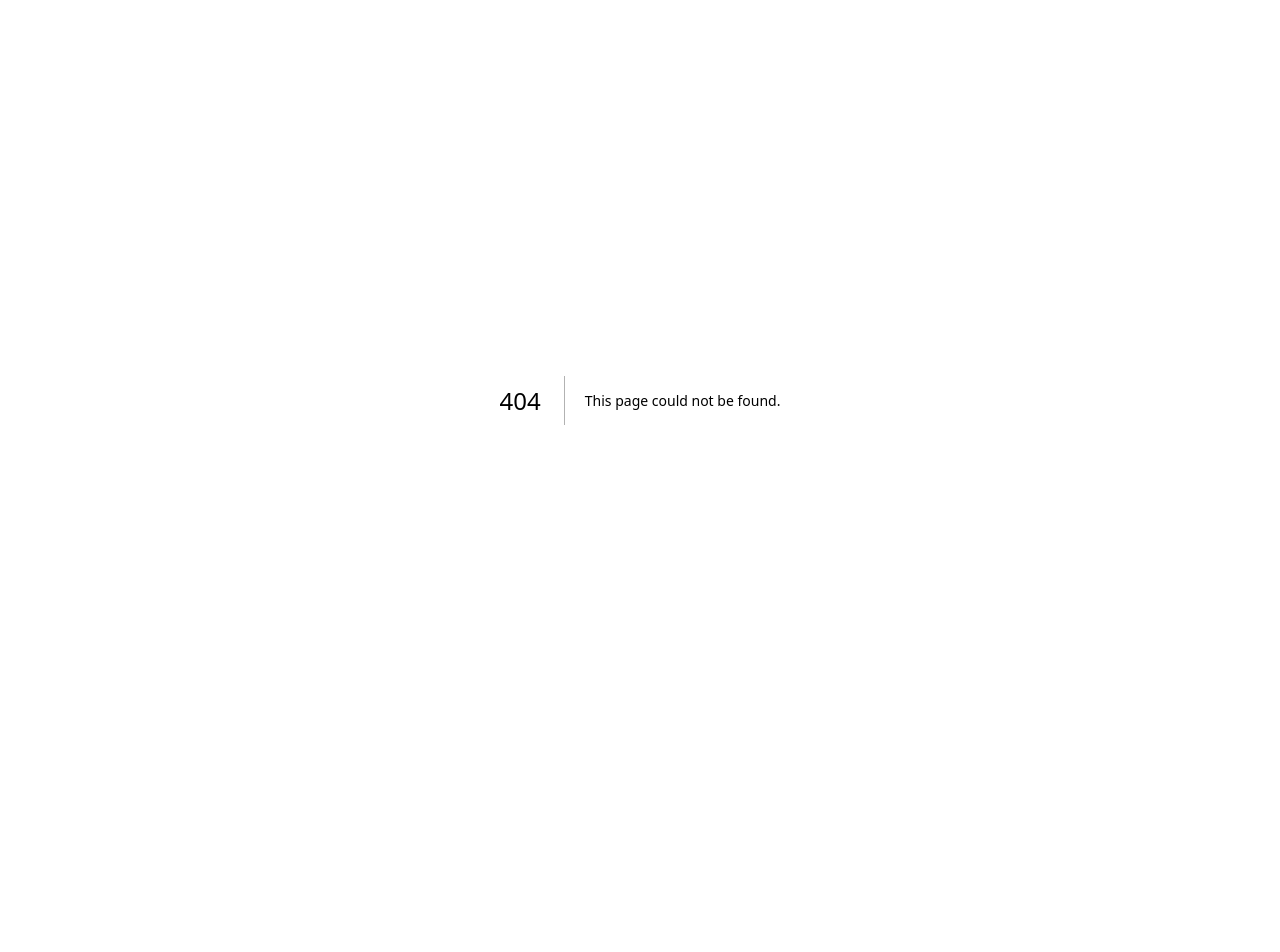
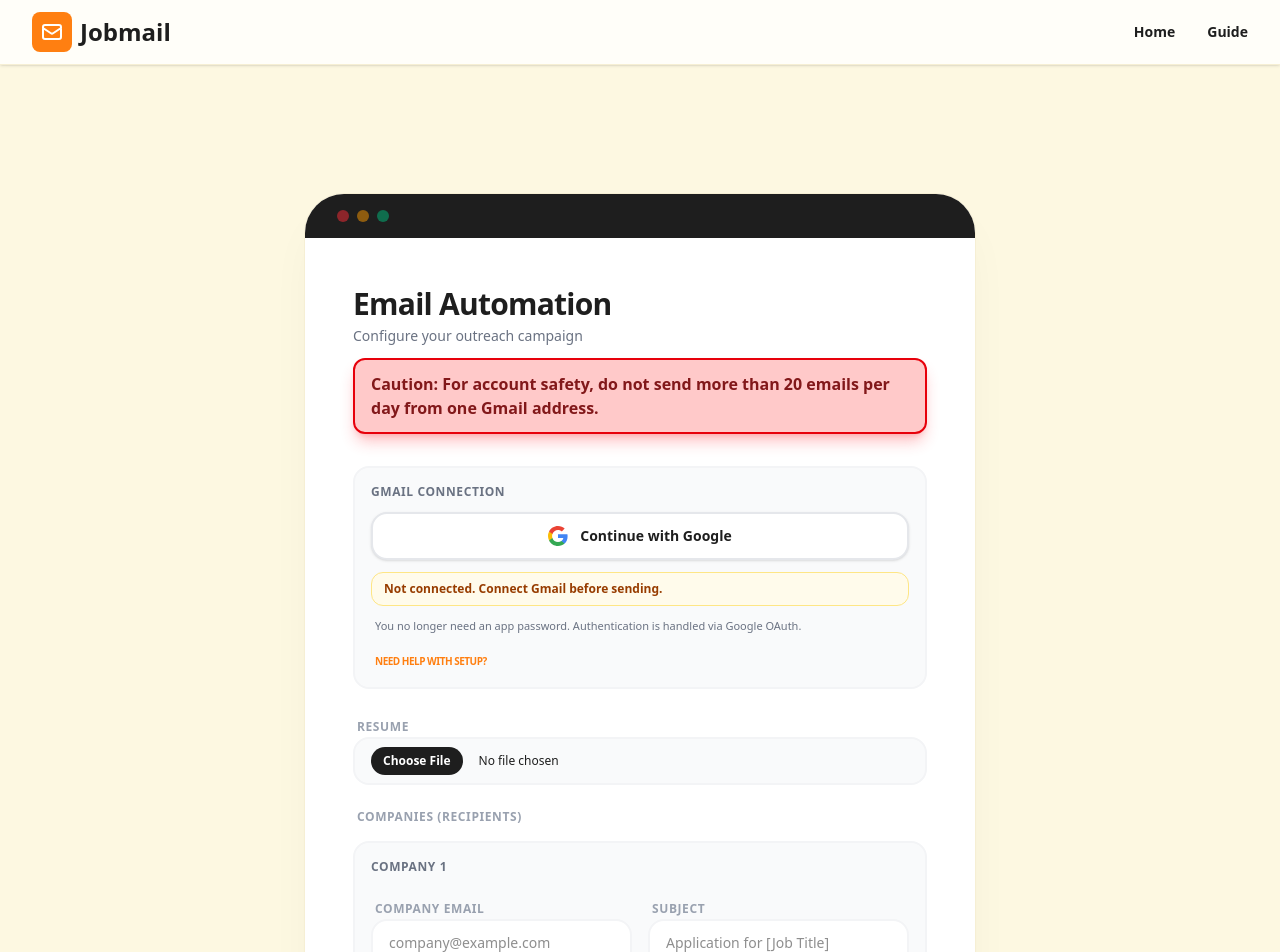
Before and after one commit to AbdurRahim-cmd/Jobmail-frontend, a Next.js app: page /form in a window 1280 px wide. Before the commit this address had no page. Shown: the top 952 px of the page. Before the commit the page ends 800 px from the top, so only its background shows below. Built offline with nearby package versions, Linux system fonts and the light colour scheme; no server answers.

Commit message:
Attached G Oauth Button

```diff
--- a/src/app/form.js
+++ b/src/app/form.js
@@ -2,14 +2,16 @@
 
 import { useState, useEffect } from "react";
 import { useForm, useFieldArray } from "react-hook-form";
-import axios from "axios";
 import Link from "next/link";
 
 export default function SimpleForm() {
+  const API_URL = process.env.NEXT_PUBLIC_API_URL || "http://localhost:5000";
   const [isSubmitting, setIsSubmitting] = useState(false);
   const [statusMessage, setStatusMessage] = useState(null);
   const [dailyCount, setDailyCount] = useState(0);
   const [submittingCompanyCount, setSubmittingCompanyCount] = useState(0);
+  const [authEmail, setAuthEmail] = useState("");
+  const [hasToken, setHasToken] = useState(false);
 
   const {
     register,
@@ -44,7 +46,7 @@ export default function SimpleForm() {
   });
 
   const dailyLimit = 20;
-  const maxCompanies = 10;
+  const maxCompanies = 20;
 
   useEffect(() => {
     if (typeof window === "undefined") return;
@@ -75,10 +77,61 @@ export default function SimpleForm() {
     }
   }, []);
 
+  useEffect(() => {
+    if (typeof window === "undefined") return;
+
+    const url = new URL(window.location.href);
+    const tokenFromQuery = url.searchParams.get("token");
+    const emailFromQuery = url.searchParams.get("email");
+    const hashParams = new URLSearchParams(url.hash.replace(/^#/, ""));
+    const tokenFromHash = hashParams.get("token");
+    const emailFromHash = hashParams.get("email");
+
+    const token = tokenFromQuery || tokenFromHash;
+    const email = emailFromQuery || emailFromHash;
+
+    if (token) {
+      sessionStorage.setItem("token", token);
+      setHasToken(true);
+      if (email) {
+        sessionStorage.setItem("authEmail", email);
+        setAuthEmail(email);
+      }
+
+      // Clean token/email from URL after storing.
+      url.searchParams.delete("token");
+      url.searchParams.delete("email");
+      url.hash = "";
+      window.history.replaceState({}, "", `${url.pathname}${url.search}`);
+
+      setStatusMessage({
+        type: "success",
+        text: "Gmail connected successfully.",
+      });
+      return;
+    }
+
+    const storedToken = sessionStorage.getItem("token");
+    const storedEmail = sessionStorage.getItem("authEmail");
+    setHasToken(Boolean(storedToken));
+    setAuthEmail(storedEmail || "");
+  }, []);
+
   const isDailyLimitReached = dailyCount >= dailyLimit;
 
   const onSubmit = async (data) => {
     setStatusMessage(null);
+
+    const token =
+      typeof window !== "undefined" ? sessionStorage.getItem("token") : null;
+
+    if (!token) {
+      setStatusMessage({
+        type: "error",
+        text: "Please connect Gmail first.",
+      });
+      return;
+    }
 
     const emailsThisBatch = Array.isArray(data.companies)
       ? data.companies.length
@@ -111,39 +164,32 @@ export default function SimpleForm() {
       const commonResumeFile =
         data.commonResume && data.commonResume[0] ? data.commonResume[0] : null;
 
-      // 🔥 Prepare companies (NO file here)
-      const companies = data.companies.map((company) => ({
-        email: company.email,
+      const emails = data.companies.map((company) => ({
+        to: company.email,
         subject: company.subject,
-        message: company.message,
+        body: company.message,
       }));
 
-      // 🔥 Create FormData
       const formData = new FormData();
 
-      formData.append("senderEmail", data.senderEmail);
-      formData.append("senderPassword", data.senderPassword);
-
-      // file
       if (commonResumeFile) {
         formData.append("resume", commonResumeFile);
       }
 
-      // IMPORTANT: stringify companies
-      formData.append("companies", JSON.stringify(companies));
+      formData.append("emails", JSON.stringify(emails));
 
-      // 🔥 API call
-      const response = await axios.post(
-        "http://localhost:5000/send-email",
-        formData,
-        {
+      const response = await fetch(`${API_URL}/mail/send`, {
+        method: "POST",
         headers: {
-            "Content-Type": "multipart/form-data",
+          Authorization: `Bearer ${token}`,
         },
-        },
-      );
+        body: formData,
+      });
 
-      console.log("Success:", response.data);
+      const responseData = await response.json().catch(() => ({}));
+      if (!response.ok) {
+        throw new Error(responseData.message || "Failed to send emails");
+      }
 
       // Update daily usage counter in localStorage
       const emailsSent = emailsThisBatch;
@@ -165,7 +211,7 @@ export default function SimpleForm() {
 
       setStatusMessage({
         type: "success",
-        text: "Emails sent successfully!",
+        text: responseData.message || "Emails sent successfully",
       });
 
       reset();
@@ -174,7 +220,7 @@ export default function SimpleForm() {
 
       setStatusMessage({
         type: "error",
-        text: "Failed to send emails",
+        text: error.message || "Failed to send emails",
       });
     } finally {
       setIsSubmitting(false);
@@ -184,6 +230,37 @@ export default function SimpleForm() {
   const isValidEmail = (email) => {
     const emailRegex = /^[^\s@]+@[^\s@]+\.[^\s@]+$/;
     return emailRegex.test(email);
+  };
+
+  const handleGoogleClick = async () => {
+    setStatusMessage(null);
+    if (typeof window === "undefined") return;
+
+    try {
+      const response = await fetch(`${API_URL}/auth/google`);
+      const data = await response.json();
+      if (data.redirect) {
+        window.location.href = data.redirect;
+      }
+    } catch (error) {
+      console.error("Error initiating Google authentication:", error);
+      setStatusMessage({
+        type: "error",
+        text: "Failed to initiate Google authentication",
+      });
+    }
+  };
+
+  const handleDisconnect = () => {
+    if (typeof window === "undefined") return;
+    sessionStorage.removeItem("token");
+    sessionStorage.removeItem("authEmail");
+    setHasToken(false);
+    setAuthEmail("");
+    setStatusMessage({
+      type: "success",
+      text: "Disconnected Gmail session on this browser.",
+    });
   };
 
   return (
@@ -202,60 +279,62 @@ export default function SimpleForm() {
       </div>
 
       <form onSubmit={handleSubmit(onSubmit)} className="space-y-6">
-        <div className="grid grid-cols-1 md:grid-cols-2 gap-6">
-          {/* Field 1: Email */}
-          <div className="space-y-2">
-            <label
-              htmlFor="Email"
-              className="text-xs font-bold uppercase tracking-wider text-gray-400 ml-1"
+        <div className="space-y-3 rounded-2xl border-2 border-gray-100 bg-gray-50 p-4">
+          <div className="flex items-center justify-between gap-3">
+            <p className="text-xs font-bold uppercase tracking-wider text-gray-500">
+              Gmail Connection
+            </p>
+            {hasToken && (
+              <button
+                type="button"
+                onClick={handleDisconnect}
+                className="text-[10px] font-black text-red-500 uppercase tracking-tighter hover:underline"
               >
-              Sender Email
-            </label>
-            <input
-              id="Email"
-              type="email"
-              placeholder="your.email@gmail.com"
-              {...register("senderEmail", { required: "Email is required" })}
-              className="block w-full rounded-2xl border-2 border-gray-100 bg-gray-50 px-4 py-3 text-sm font-medium transition-all focus:border-[#FF7F11] focus:bg-white focus:outline-none focus:ring-4 focus:ring-[#FF7F11]/10"
-            />
-            {errors.senderEmail && (
-              <p className="text-[10px] font-bold text-red-500 ml-1">
-                {errors.senderEmail.message}
-              </p>
+                Disconnect
+              </button>
             )}
           </div>
 
-          {/* Field 2: Password */}
-          <div className="space-y-2">
-            <div className="flex justify-between items-center ml-1">
-              <label
-                htmlFor="Password"
-                className="text-xs font-bold uppercase tracking-wider text-gray-400"
+          <button
+            type="button"
+            onClick={handleGoogleClick}
+            aria-label="Continue with Google"
+            className="inline-flex w-full items-center justify-center gap-3 rounded-2xl border-2 border-gray-200 bg-white px-6 py-3 text-sm font-semibold text-[#1E1E1E] shadow-sm transition-all hover:border-gray-300 hover:bg-gray-50 active:scale-[0.99] focus:outline-none focus:ring-4 focus:ring-[#FF7F11]/20"
           >
-                App Password
-              </label>
+            <svg className="h-5 w-5" viewBox="0 0 18 18" aria-hidden="true">
+              <path fill="#4285F4" d="M17.64 9.2045c0-.6382-.0573-1.2518-.1636-1.8409H9v3.4818h4.8436a4.1402 4.1402 0 0 1-1.7972 2.7164v2.2582h2.9089c1.7026-1.5673 2.6847-3.8764 2.6847-6.6155z" />
+              <path fill="#34A853" d="M9 18c2.43 0 4.4673-.8064 5.9564-2.1791l-2.9089-2.2582c-.8064.54-1.8368.8591-3.0475.8591-2.3433 0-4.3275-1.5827-5.0351-3.7109H.9573v2.332c1.481 2.9418 4.5273 4.9571 8.0427 4.9571z" />
+              <path fill="#FBBC05" d="M3.9649 10.7109A5.4097 5.4097 0 0 1 3.6832 9c0-.5932.1019-1.1709.2817-1.7109v-2.332H.9573A8.9957 8.9957 0 0 0 0 9c0 1.4523.3482 2.8273.9573 4.0438l3.0076-2.3329z" />
+              <path fill="#EA4335" d="M9 3.5782c1.3214 0 2.5078.4541 3.4405 1.3459l2.5805-2.5805C13.4636.8918 11.4264 0 9 0 5.4846 0 2.4382 2.0155.9573 4.9573l3.0076 2.332c.7077-2.1282 2.6918-3.7109 5.0351-3.7109z" />
+            </svg>
+            Continue with Google
+          </button>
+
+          <p
+            className={`text-xs font-semibold rounded-xl px-3 py-2 border ${
+              hasToken
+                ? "text-emerald-700 bg-emerald-50 border-emerald-200"
+                : "text-amber-800 bg-amber-50 border-amber-200"
+            }`}
+          >
+            {hasToken
+              ? `Connected${authEmail ? ` as ${authEmail}` : ""}`
+              : "Not connected. Connect Gmail before sending."}
+          </p>
+
+          <p className="text-[11px] text-gray-500 ml-1 font-medium">
+            You no longer need an app password. Authentication is handled via
+            Google OAuth.
+          </p>
+
+          <div className="ml-1">
             <Link
               href="/guide"
               target="_blank"
               className="text-[10px] font-black text-[#FF7F11] uppercase tracking-tighter hover:underline"
             >
-                How to get this ?
+              Need help with setup?
             </Link>
-            </div>
-            <input
-              id="Password"
-              type="password"
-              placeholder="•••• •••• •••• ••••"
-              {...register("senderPassword", {
-                required: "Password is required",
-              })}
-              className="block w-full rounded-2xl border-2 border-gray-100 bg-gray-50 px-4 py-3 text-sm font-medium transition-all focus:border-[#FF7F11] focus:bg-white focus:outline-none focus:ring-4 focus:ring-[#FF7F11]/10"
-            />
-            {errors.senderPassword && (
-              <p className="text-[10px] font-bold text-red-500 ml-1">
-                {errors.senderPassword.message}
-              </p>
-            )}
           </div>
         </div>
 
@@ -480,9 +559,9 @@ export default function SimpleForm() {
 
         <button
           type="submit"
-          disabled={isSubmitting || isDailyLimitReached}
+          disabled={isSubmitting || isDailyLimitReached || !hasToken}
           className={`w-full rounded-2xl px-6 py-4 text-sm font-black text-white transition-all transform active:scale-[0.98] mt-4 uppercase tracking-widest shadow-xl shadow-[#FF7F11]/20 hover:shadow-black/20 ${
-            isSubmitting || isDailyLimitReached
+            isSubmitting || isDailyLimitReached || !hasToken
               ? "bg-gray-400 cursor-not-allowed"
               : "bg-[#FF7F11] hover:bg-[#1E1E1E]"
           }`}
@@ -491,6 +570,8 @@ export default function SimpleForm() {
             ? "Sending…"
             : isDailyLimitReached
               ? `Daily limit reached (${dailyLimit})`
+              : !hasToken
+                ? "Connect Gmail to Continue"
               : "Send Mails"}
         </button>
       </form>
--- /dev/null
+++ b/src/app/form/page.js
@@ -0,0 +1,36 @@
+// 'use client';
+
+import SimpleForm from '../form';
+import MainNavbar from '../../components/MainNavbar';
+import MainFooter from '../../components/MainFooter';
+
+export default function FormPage() {
+  return (
+    <div className="min-h-screen bg-[#FDF8E1] text-[#1E1E1E] font-sans">
+      <MainNavbar />
+
+      <main>
+        {/* Form Section */}
+        <section id="form" className="py-32 px-4 sm:px-6 lg:px-8 relative">
+          <div className="absolute top-0 left-1/2 -translate-x-1/2 w-full max-w-4xl h-[500px] bg-gradient-to-b from-[#FF7F11]/5 to-transparent rounded-[3rem] blur-3xl -z-10"></div>
+          <div className="max-w-2xl mx-auto">
+            <div className="bg-white rounded-[2.5rem] shadow-2xl shadow-black/5 border border-[#F6EFD4] overflow-hidden">
+              <div className="bg-[#1E1E1E] px-8 py-4 flex items-center justify-between">
+                <div className="flex gap-2">
+                  <div className="w-3 h-3 rounded-full bg-red-500/50"></div>
+                  <div className="w-3 h-3 rounded-full bg-amber-500/50"></div>
+                  <div className="w-3 h-3 rounded-full bg-emerald-500/50"></div>
+                </div>
+              </div>
+              <div className="p-2">
+                <SimpleForm />
+              </div>
+            </div>
+          </div>
+        </section>
+      </main>
+
+      <MainFooter />
+    </div>
+  );
+}
--- a/src/app/page.js
+++ b/src/app/page.js
@@ -1,6 +1,4 @@
-'use client';
-
-import SimpleForm from './form';
+import Link from 'next/link';
 import MainNavbar from '../components/MainNavbar';
 import MainFooter from '../components/MainFooter';
 
@@ -11,7 +9,7 @@ export default function Home() {
 
       <main>
         {/* Hero Section */}
-        <section className="pt-20 pb-16 px-4 sm:px-6 lg:px-8">
+        <section className="pt-20 pb-32 px-4 sm:px-6 lg:px-8">
           <div className="max-w-7xl mx-auto text-center">
             <div className="inline-flex items-center gap-2 px-3 py-1 rounded-full bg-[#FF7F11]/10 border border-[#FF7F11]/20 text-[#FF7F11] text-xs font-bold mb-6">
               <span className="relative flex h-2 w-2">
@@ -26,25 +24,15 @@ export default function Home() {
             <p className="text-lg md:text-xl text-gray-600 max-w-3xl mx-auto leading-relaxed mb-10">
               Jobmail helps you send personalized outreach to companies in bulk, while maintaining that direct, human touch. Secure, fast, and built for builders.
             </p>
-          </div>
-        </section>
-
-        {/* Form Section */}
-        <section id="waitlist" className="pb-32 px-4 sm:px-6 lg:px-8 relative">
-          <div className="absolute top-0 left-1/2 -translate-x-1/2 w-full max-w-4xl h-[500px] bg-gradient-to-b from-[#FF7F11]/5 to-transparent rounded-[3rem] blur-3xl -z-10"></div>
-          <div className="max-w-2xl mx-auto">
-            <div className="bg-white rounded-[2.5rem] shadow-2xl shadow-black/5 border border-[#F6EFD4] overflow-hidden">
-              <div className="bg-[#1E1E1E] px-8 py-4 flex items-center justify-between">
-                <div className="flex gap-2">
-                  <div className="w-3 h-3 rounded-full bg-red-500/50"></div>
-                  <div className="w-3 h-3 rounded-full bg-amber-500/50"></div>
-                  <div className="w-3 h-3 rounded-full bg-emerald-500/50"></div>
-                </div>
-              </div>
-              <div className="p-2">
-                <SimpleForm />
-              </div>
-            </div>
+            <Link
+              href="/form"
+              className="inline-flex items-center justify-center gap-2 bg-[#FF7F11] text-white px-8 py-4 rounded-2xl text-sm font-black hover:bg-[#1E1E1E] transition-all active:scale-95 shadow-lg shadow-[#FF7F11]/20 uppercase tracking-widest"
+            >
+              Start Now
+              <svg className="w-4 h-4" fill="none" stroke="currentColor" viewBox="0 0 24 24">
+                <path strokeLinecap="round" strokeLinejoin="round" strokeWidth="2.5" d="M13 7l5 5m0 0l-5 5m5-5H6" />
+              </svg>
+            </Link>
           </div>
         </section>
       </main>
--- a/src/components/MainFooter.js
+++ b/src/components/MainFooter.js
@@ -1,5 +1,3 @@
-'use client';
-
 import Link from 'next/link';
 
 export default function MainFooter() {
--- a/src/components/MainNavbar.js
+++ b/src/components/MainNavbar.js
@@ -1,12 +1,10 @@
-'use client';
-
 import Link from 'next/link';
 
 export default function MainNavbar() {
   return (
     <nav className="sticky top-0 z-40 w-full bg-white/80 backdrop-blur-md border-b border-[#F6EFD4] shadow-sm">
       <div className="max-w-7xl mx-auto px-4 sm:px-6 lg:px-8">
-        <div className="flex justify-between h-16 items-center">
+        <div className="flex justify-between h-16 items-center gap-3">
           <div className="flex items-center gap-2">
             <div className="bg-[#FF7F11] p-2 rounded-lg text-white">
               <svg className="w-6 h-6" fill="none" stroke="currentColor" viewBox="0 0 24 24">
```
Lines whose indentation alone changed are shown as unchanged.
